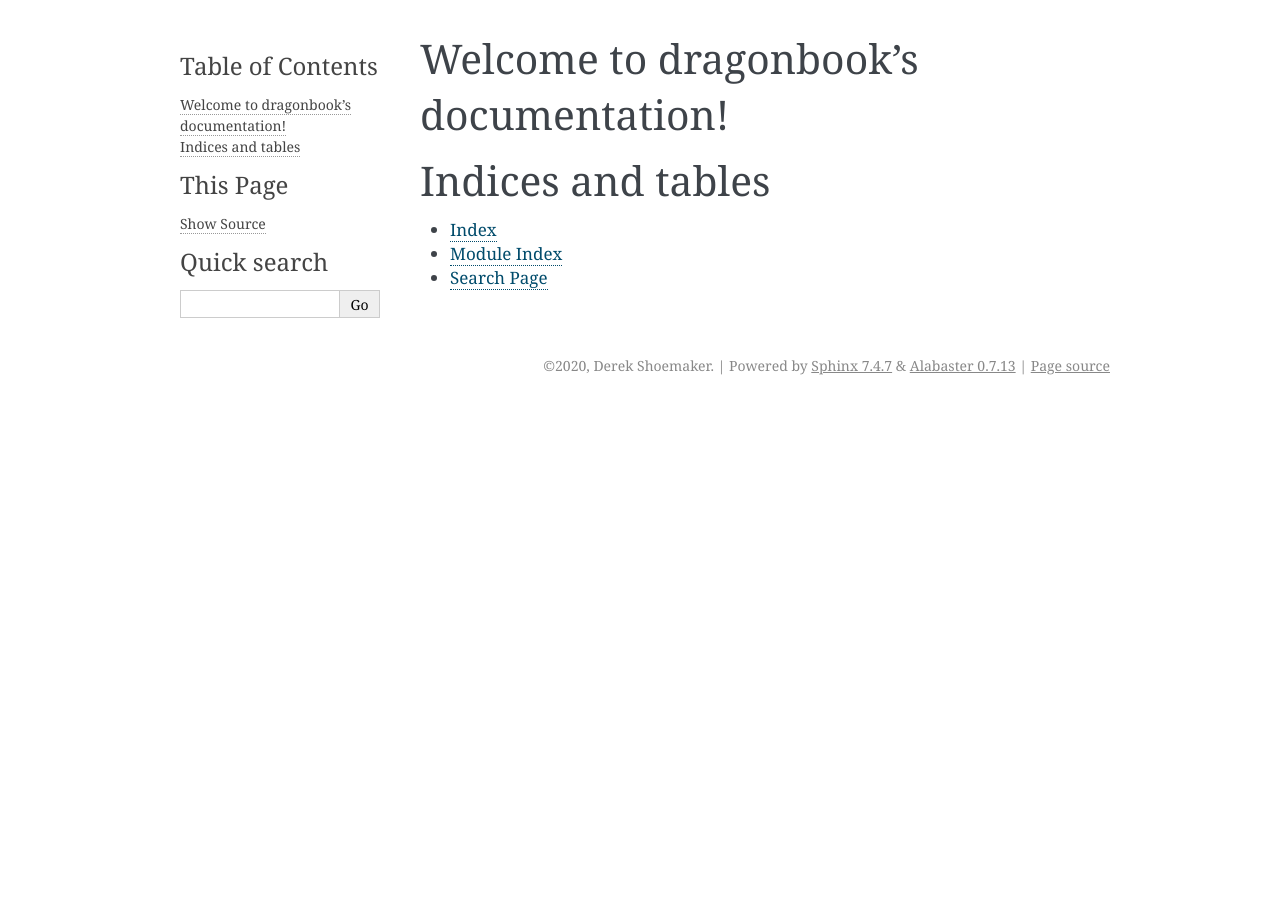
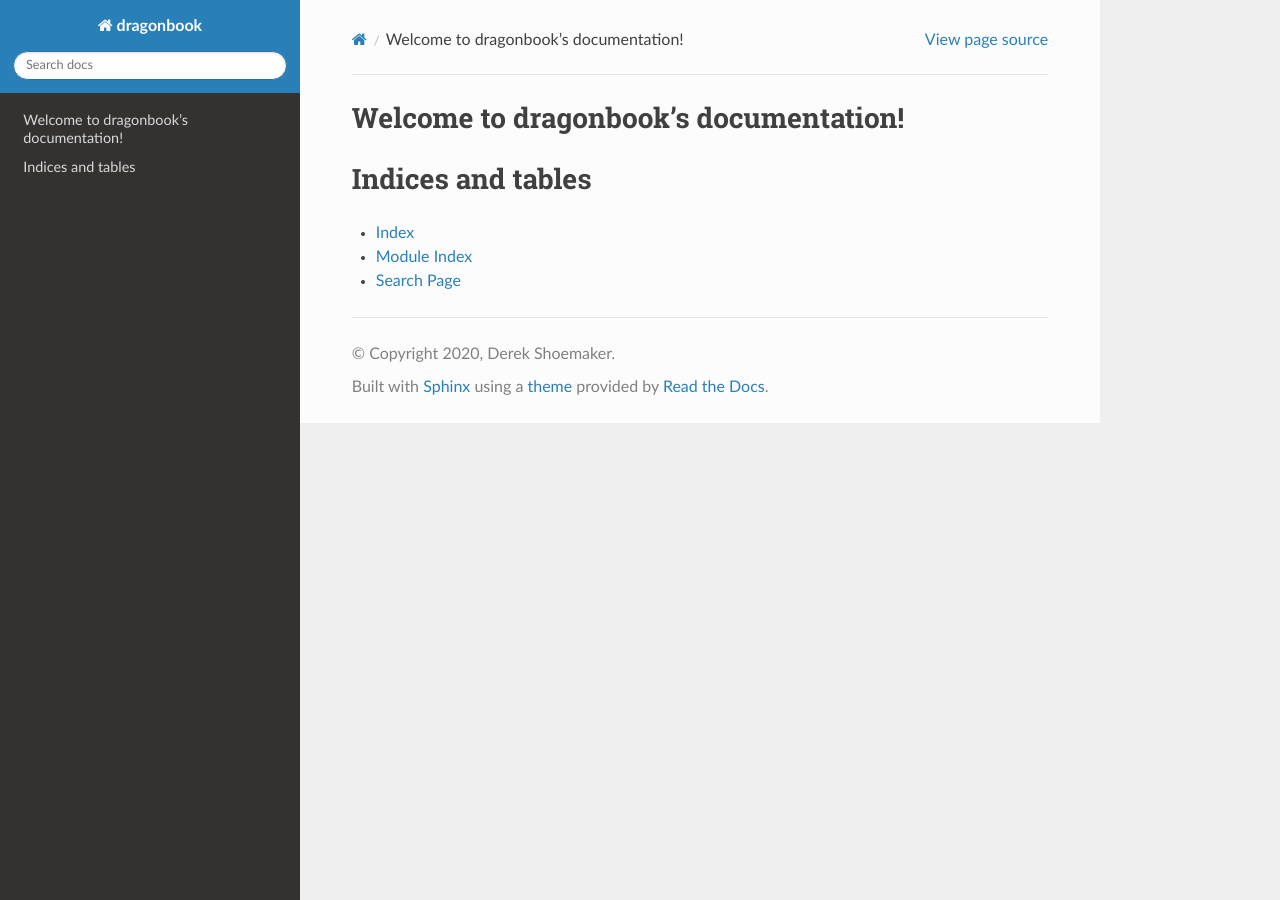
Before and after one commit to shoemakerdr/dragonbook, a Sphinx documentation site: the page built from source/index.rst, in a window 1280 px wide. Built offline with Sphinx 7.4.7 and the Read the Docs theme 2.0.0, drawn with Linux system fonts in a browser that asks for light colours.

Commit message:
Added readthedocs theme

```diff
--- a/source/conf.py
+++ b/source/conf.py
@@ -31,6 +31,7 @@ release = '0.1.0'
 # extensions coming with Sphinx (named 'sphinx.ext.*') or your custom
 # ones.
 extensions = [
+    'sphinx_rtd_theme',
 ]
 
 # Add any paths that contain templates here, relative to this directory.
@@ -47,7 +48,7 @@ exclude_patterns = []
 # The theme to use for HTML and HTML Help pages.  See the documentation for
 # a list of builtin themes.
 #
-html_theme = 'alabaster'
+html_theme = 'sphinx_rtd_theme'
 
 # Add any paths that contain custom static files (such as style sheets) here,
 # relative to this directory. They are copied after the builtin static files,
--- a/source/index.rst
+++ b/source/index.rst
@@ -1,5 +1,5 @@
 .. dragonbook documentation master file, created by
-   sphinx-quickstart on Sun Sep 27 01:00:29 2020.
+   sphinx-quickstart on Sun Sep 27 02:15:41 2020.
    You can adapt this file completely to your liking, but it should at least
    contain the root `toctree` directive.
 
```
Also changed, not shown: 1 other file.
